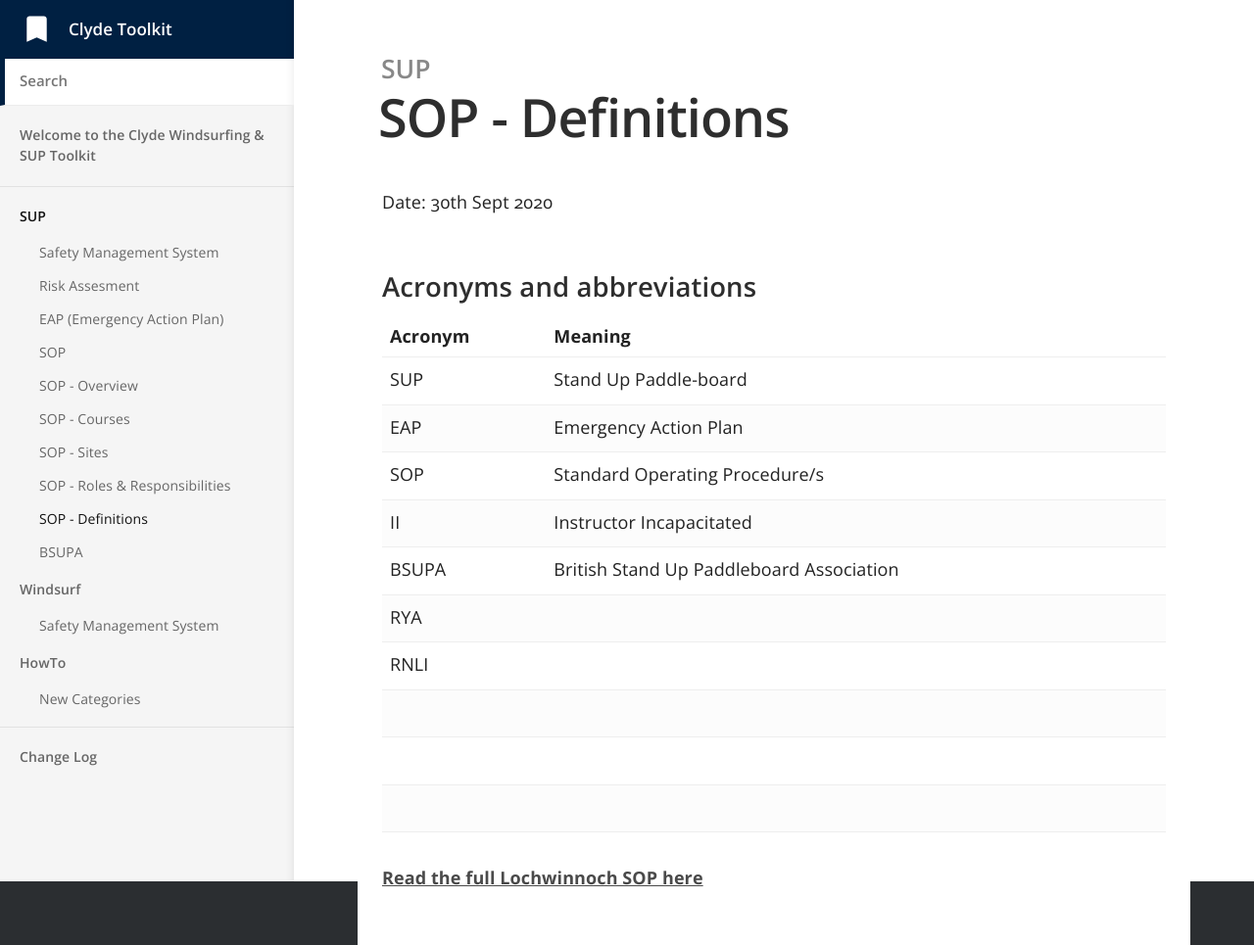
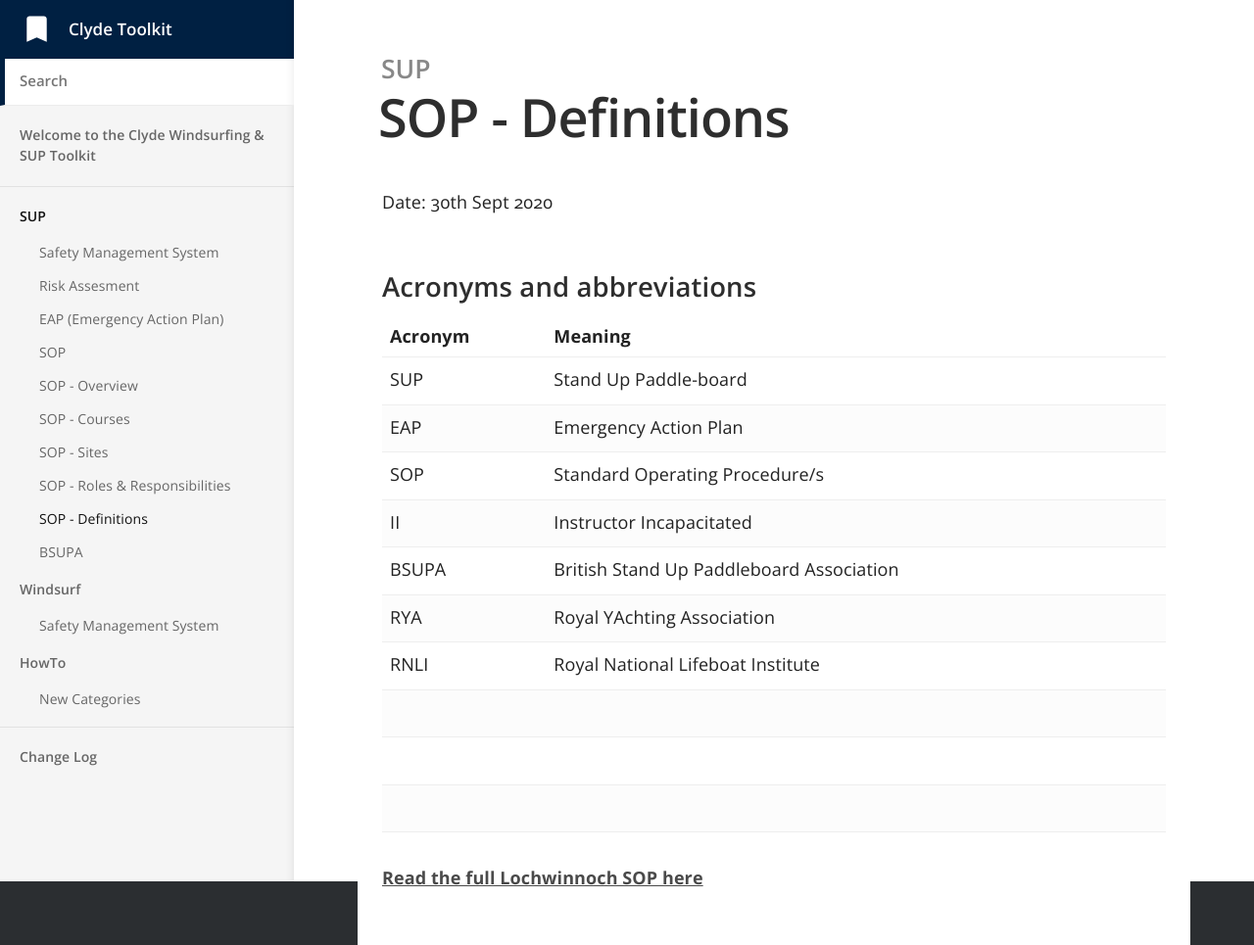
Before and after one commit to numbat70/clyde, a Jekyll site: the page built from _docs/Content/12-SUP_SOP_Definitions.md, in a window 1280 px wide. Shown: the whole page at 98% size. Built offline with Jekyll 4.4.1, drawn with Linux system fonts in a browser that asks for light colours.

Commit message:
Update 12-SUP_SOP_Definitions.md
mk

```diff
--- a/_docs/Content/12-SUP_SOP_Definitions.md
+++ b/_docs/Content/12-SUP_SOP_Definitions.md
@@ -14,8 +14,8 @@ EAP | Emergency Action Plan
 SOP | Standard Operating Procedure/s
 II |  Instructor Incapacitated
 BSUPA | British Stand Up Paddleboard Association
-RYA |
-RNLI |
+RYA | Royal YAchting Association
+RNLI | Royal National Lifeboat Institute
  |
  |
  |
```
